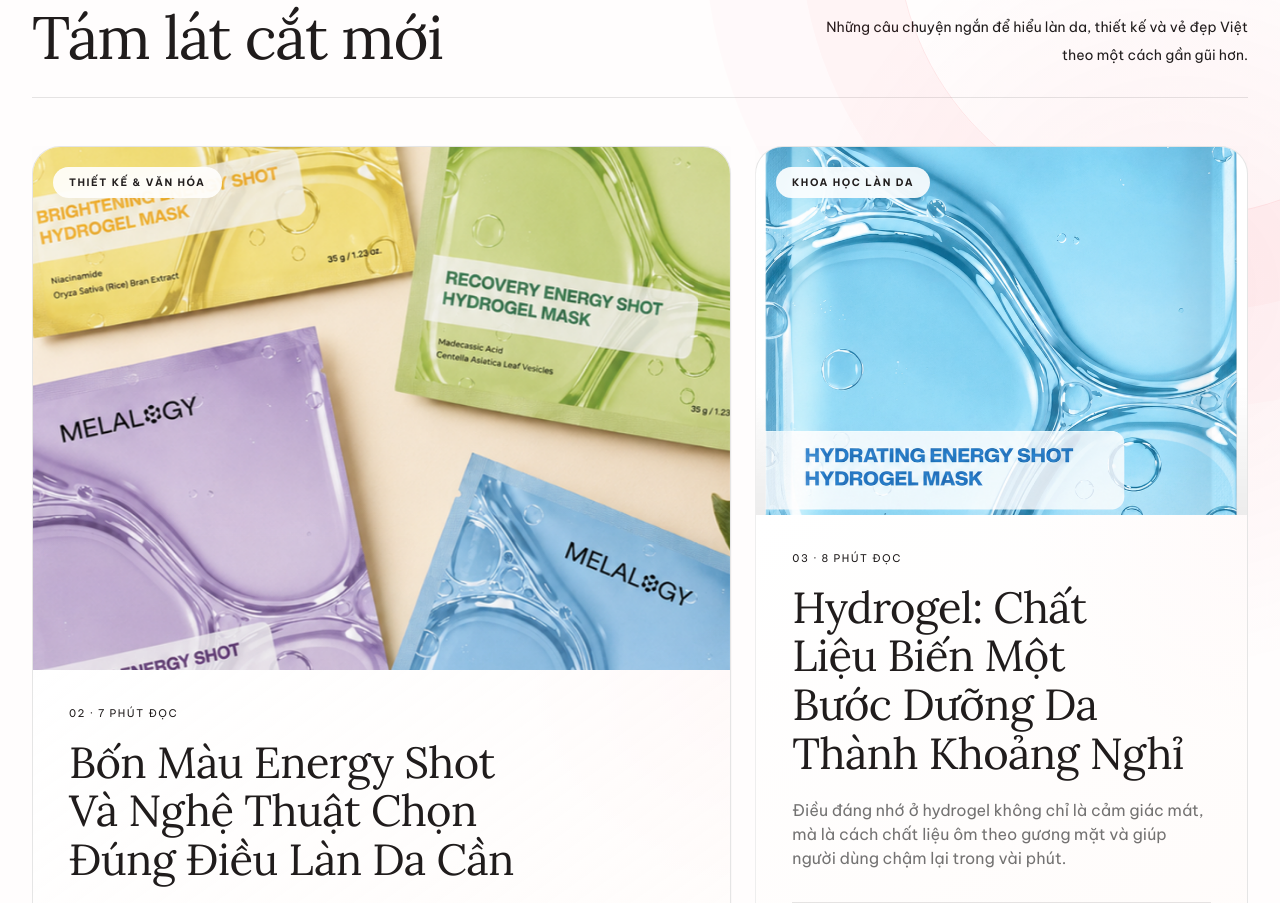
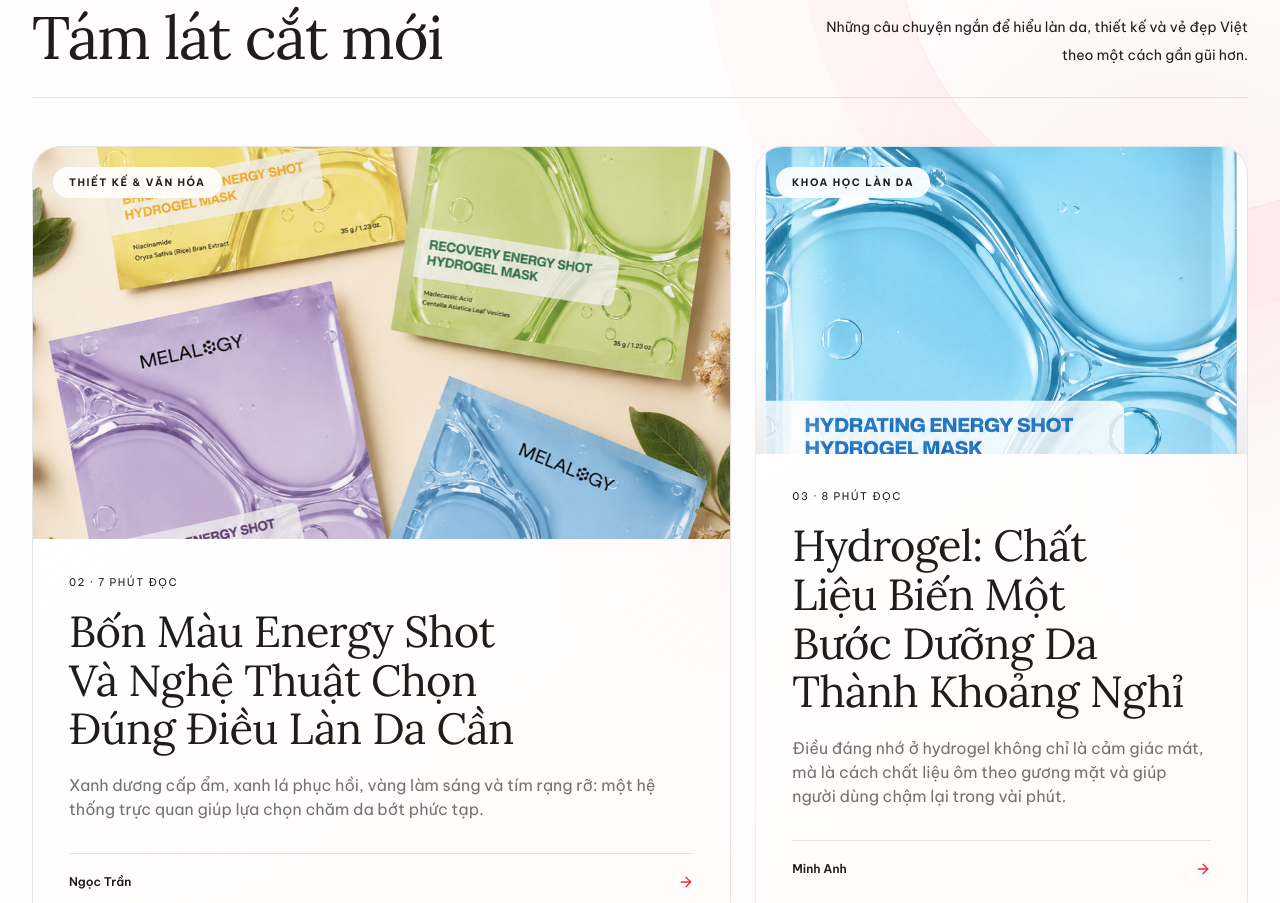
Before and after one commit to hellost3108/beauty-web-1, a Next.js app: page /magazine in a window 1280 px wide. Shown: the part 1897-2800 px from the top of the page. Built offline with nearby package versions, Linux system fonts and the light colour scheme.

Commit message:
Refine magazine image proportions

```diff
--- a/src/views/MagazineEditorial.tsx
+++ b/src/views/MagazineEditorial.tsx
@@ -10,14 +10,46 @@
 import { useToast } from "@/hooks/use-toast";
 
 const magazineCardLayouts = [
-  "lg:col-span-7",
-  "lg:col-span-5",
-  "lg:col-span-4",
-  "lg:col-span-4",
-  "lg:col-span-4",
-  "lg:col-span-6",
-  "lg:col-span-6",
-  "lg:col-span-12 lg:grid lg:grid-cols-[0.45fr_0.55fr]",
+  {
+    card: "lg:col-span-7",
+    media: "aspect-[16/9]",
+    sizes: "(max-width: 1024px) 100vw, 56vw",
+  },
+  {
+    card: "lg:col-span-5",
+    media: "aspect-[16/10]",
+    sizes: "(max-width: 1024px) 100vw, 40vw",
+  },
+  {
+    card: "lg:col-span-4",
+    media: "aspect-[4/3]",
+    sizes: "(max-width: 1024px) 100vw, 32vw",
+  },
+  {
+    card: "lg:col-span-4",
+    media: "aspect-[4/3]",
+    sizes: "(max-width: 1024px) 100vw, 32vw",
+  },
+  {
+    card: "lg:col-span-4",
+    media: "aspect-[4/3]",
+    sizes: "(max-width: 1024px) 100vw, 32vw",
+  },
+  {
+    card: "lg:col-span-6",
+    media: "aspect-[16/10]",
+    sizes: "(max-width: 1024px) 100vw, 48vw",
+  },
+  {
+    card: "lg:col-span-6",
+    media: "aspect-[16/10]",
+    sizes: "(max-width: 1024px) 100vw, 48vw",
+  },
+  {
+    card: "lg:col-span-12 lg:grid lg:grid-cols-[0.45fr_0.55fr]",
+    media: "aspect-[16/10] lg:aspect-auto lg:min-h-[21rem]",
+    sizes: "(max-width: 1024px) 100vw, 45vw",
+  },
 ];
 
 const MagazineEditorial = () => {
@@ -67,7 +99,7 @@
         </section>
 
         <section className="px-5 pb-20 md:px-8 md:pb-28">
-          <div className="mx-auto w-full max-w-[90rem]">
+          <div className="mx-auto w-full max-w-[78rem]">
             <Link
               href={`/magazine/${featuredPost.id}`}
               className="magazine-cover-2026 group grid overflow-hidden rounded-[2rem] bg-[#181515] text-white lg:grid-cols-[0.78fr_1.22fr] lg:rounded-[3rem]"
@@ -120,7 +152,7 @@
         </section>
 
         <section className="magazine-index-2026 px-5 py-20 md:px-8 md:py-28">
-          <div className="mx-auto w-full max-w-[90rem]">
+          <div className="mx-auto w-full max-w-[78rem]">
             <div className="mb-12 flex flex-col justify-between gap-6 border-b border-black/10 pb-7 md:flex-row md:items-end">
               <div data-reveal="up">
                 <p className="mb-3 font-body text-xs font-bold uppercase tracking-[0.2em] text-[#ee2940]">Từ ban biên tập</p>
@@ -132,19 +164,22 @@
             </div>
 
             <div className="grid gap-6 lg:grid-cols-12" data-motion-stagger>
-              {latestPosts.map((post, index) => (
+              {latestPosts.map((post, index) => {
+                const layout = magazineCardLayouts[index % magazineCardLayouts.length];
+
+                return (
                   <Link
                     key={post.id}
                     href={`/magazine/${post.id}`}
-                  className={`magazine-card-2026 group overflow-hidden rounded-[1.75rem] border border-black/10 bg-white ${magazineCardLayouts[index % magazineCardLayouts.length]}`}
+                    className={`magazine-card-2026 group overflow-hidden rounded-[1.75rem] border border-black/10 bg-white ${layout.card}`}
                   >
-                  <div className={`magazine-card-media-2026 relative overflow-hidden ${index === 7 ? "min-h-[23rem]" : "aspect-[4/3]"}`}>
+                    <div className={`magazine-card-media-2026 relative overflow-hidden ${layout.media}`}>
                       <Image
                         src={post.image}
                         alt={post.imageAlt}
                         fill
                         loading="lazy"
-                      sizes={index === 7 ? "(max-width: 1024px) 100vw, 45vw" : "(max-width: 1024px) 100vw, 50vw"}
+                        sizes={layout.sizes}
                         className="object-cover transition-transform duration-700 ease-out group-hover:scale-[1.04]"
                       />
                       <span className="absolute left-5 top-5 rounded-full bg-white/90 px-4 py-2 font-body text-[0.64rem] font-bold uppercase tracking-[0.15em] backdrop-blur-md">
@@ -165,7 +200,8 @@
                       </div>
                     </div>
                   </Link>
-              ))}
+                );
+              })}
             </div>
           </div>
         </section>
```
Lines whose indentation alone changed are shown as unchanged.
